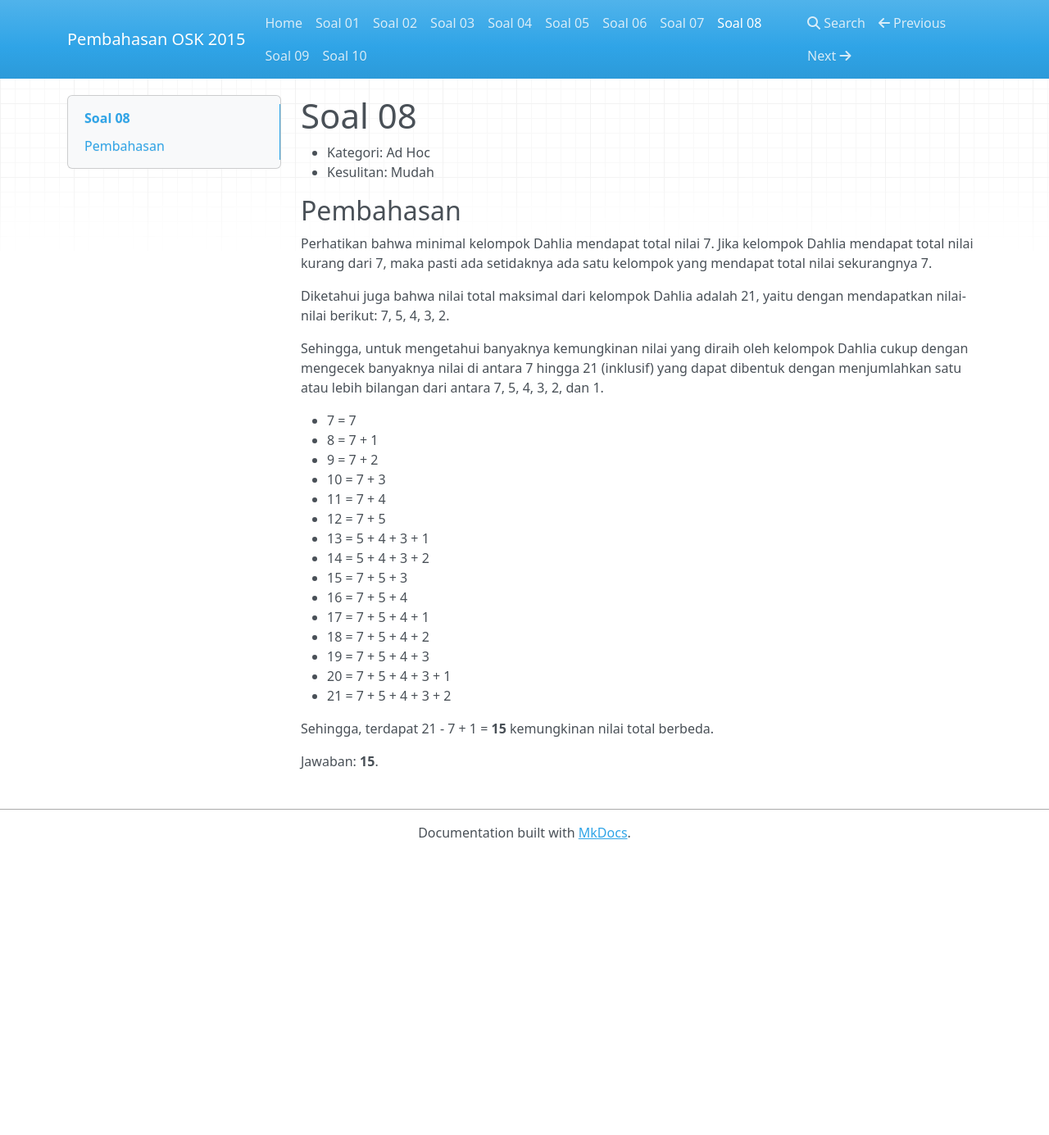
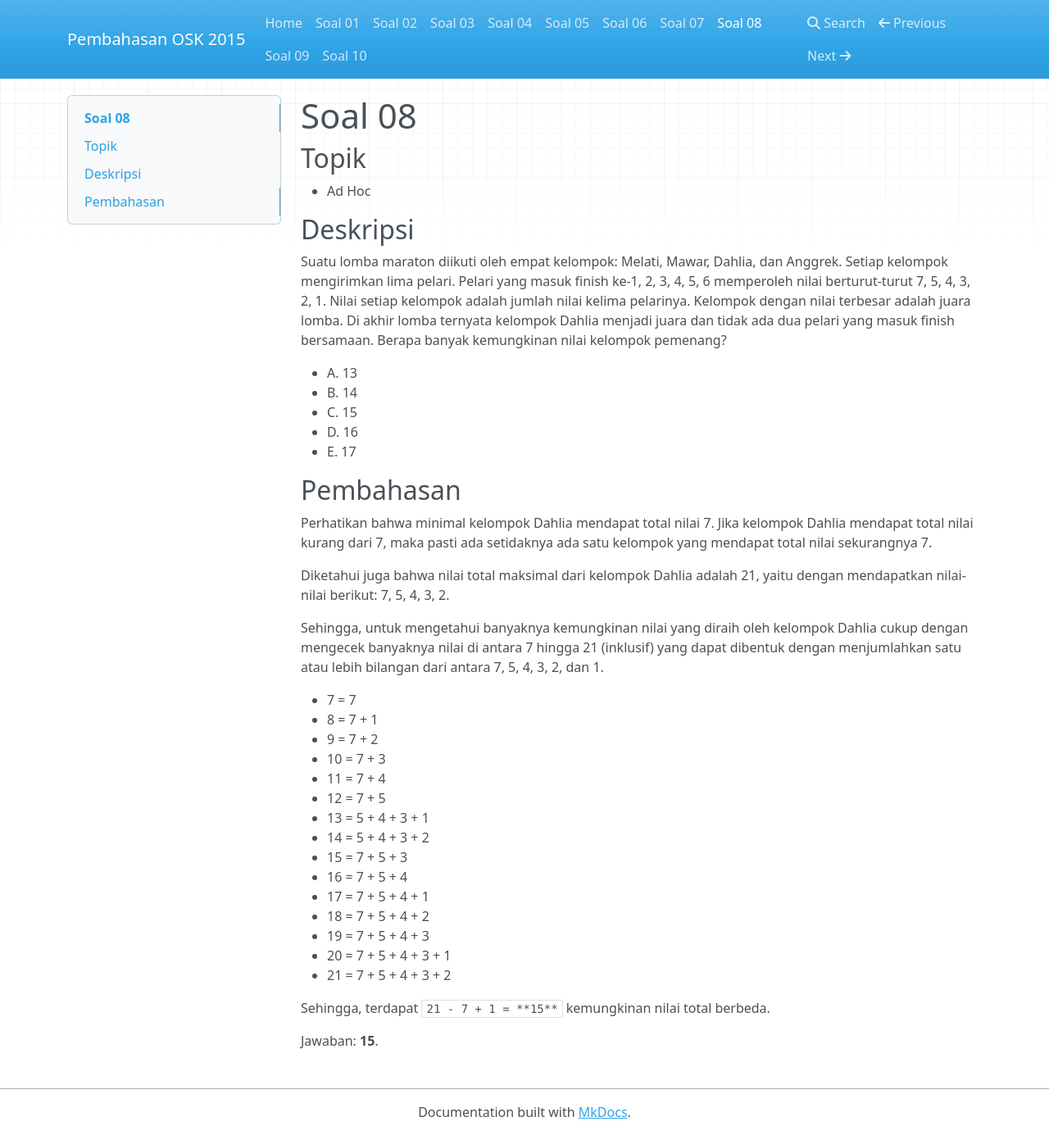
Before and after one commit to alijaya/OSK-2015, an MkDocs documentation site: the page built from docs/Soal 08.md, in a window 1280 px wide and 1385 px high. Shown: the whole window at 82% size. Built offline with MkDocs 1.6.1, drawn with Linux system fonts in a browser that asks for light colours; nearby versions of some CDN libraries; old or Windows-style settings are respelled for this version of MkDocs.

Commit message:
no message

```diff
--- a/docs/Soal 08.md
+++ b/docs/Soal 08.md
@@ -1,7 +1,19 @@
 # Soal 08
 
-* Kategori: Ad Hoc
-* Kesulitan: Mudah
+## Topik
+
+* Ad Hoc
+
+## Deskripsi
+
+Suatu lomba maraton diikuti oleh empat kelompok: Melati, Mawar, Dahlia, dan Anggrek. Setiap kelompok mengirimkan lima pelari. Pelari yang masuk finish ke-1, 2, 3, 4, 5, 6 memperoleh nilai berturut-turut 7, 5, 4, 3, 2, 1. Nilai setiap kelompok adalah jumlah nilai kelima pelarinya. Kelompok dengan nilai terbesar adalah juara lomba. Di akhir lomba ternyata kelompok Dahlia menjadi juara dan tidak ada dua pelari yang masuk finish bersamaan. Berapa banyak kemungkinan nilai kelompok
+pemenang?
+
+* A. 13
+* B. 14
+* C. 15
+* D. 16
+* E. 17
 
 ## Pembahasan
 
@@ -27,6 +39,6 @@ Sehingga, untuk mengetahui banyaknya kemungkinan nilai yang diraih oleh kelompok
 * 20 = 7 + 5 + 4 + 3 + 1
 * 21 = 7 + 5 + 4 + 3 + 2
 
-Sehingga, terdapat 21 - 7 + 1 = **15** kemungkinan nilai total berbeda.
+Sehingga, terdapat `21 - 7 + 1 = **15**` kemungkinan nilai total berbeda.
 
 Jawaban: **15**.
```
Also changed, not shown: docs/Soal 07.md (+1 -1 lines).
